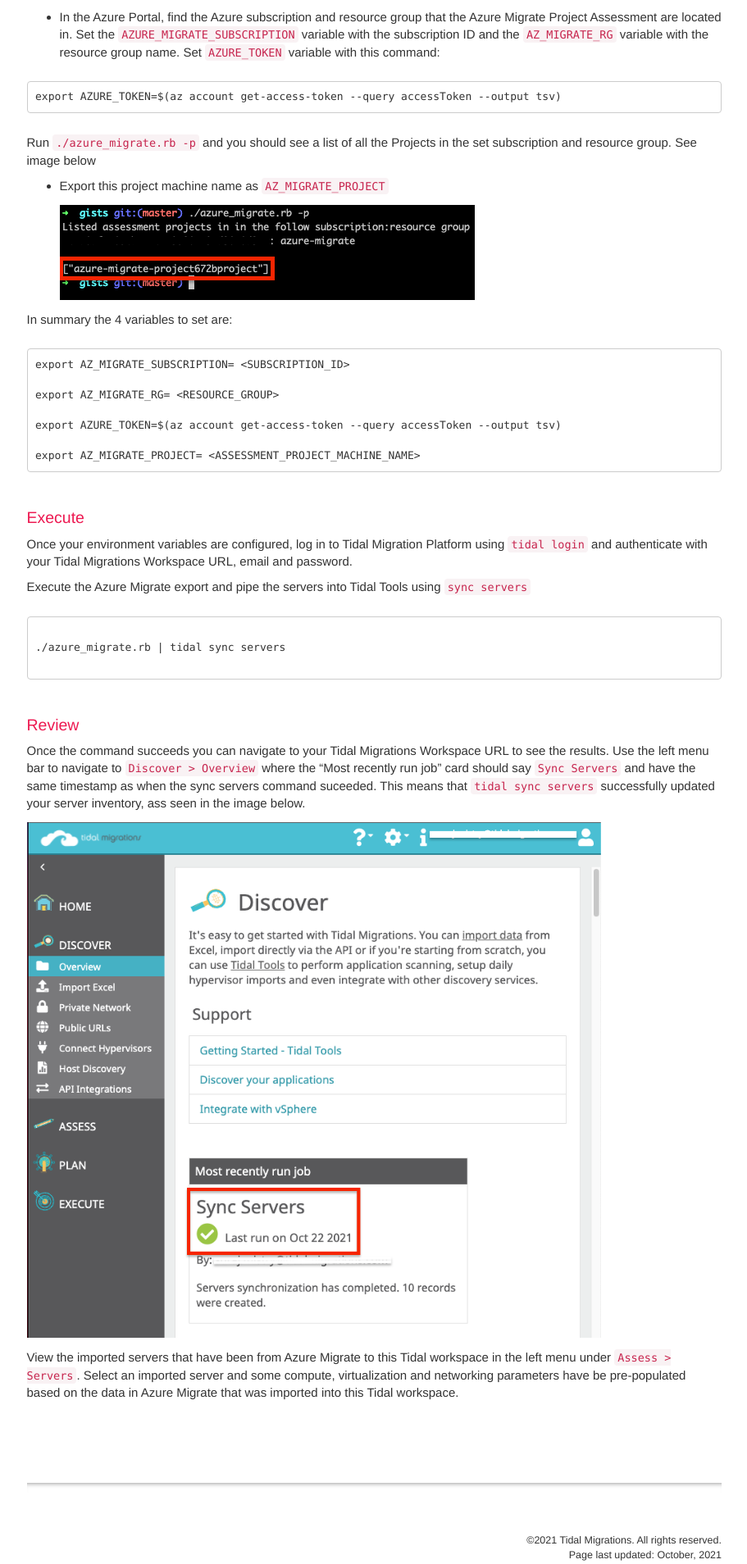
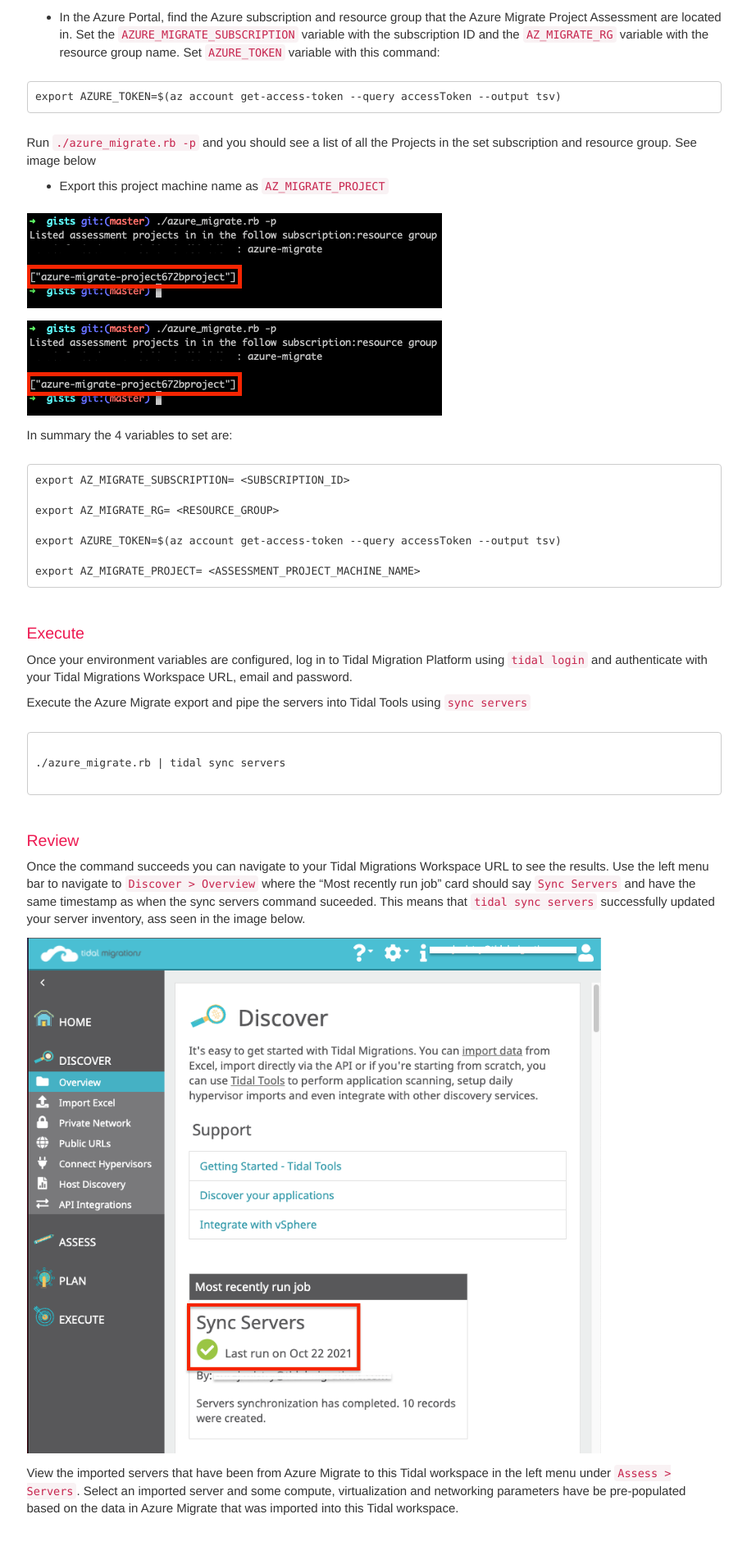
Before and after one commit to tidalmigrations/tidalmigrations.github.io, a Jekyll site: the page built from pages/user guides/integrating_with_azure_migrate.md, in a window 1280 px wide. Shown: the part 1487-3395 px from the top of the page at 82% size, without its empty margins (330-1241 px from the left). Built offline with Jekyll 4.4.1, drawn with Linux system fonts in a browser that asks for light colours; nearby versions of some CDN libraries; comment, search, counter and statistics services are not loaded.

Commit message:
Format with include syntax

```diff
--- a/pages/user guides/integrating_with_azure_migrate.md
+++ b/pages/user guides/integrating_with_azure_migrate.md
@@ -66,7 +66,10 @@ export AZURE_TOKEN=$(az account get-access-token --query accessToken --output ts
 Run `./azure_migrate.rb -p` and you should see a list of all the Projects in the set subscription and resource group. See image below
 
 - Export this project machine name as `AZ_MIGRATE_PROJECT`
-  ![Azure Migrate Project machine name](../../images/azure-migrate-3.0.png)
+
+{% include image.html file="azure-migrate-3.0.png" %}
+
+![Azure Migrate Project machine name](../../images/azure-migrate-3.0.png)
 
 In summary the 4 variables to set are:
 
```
